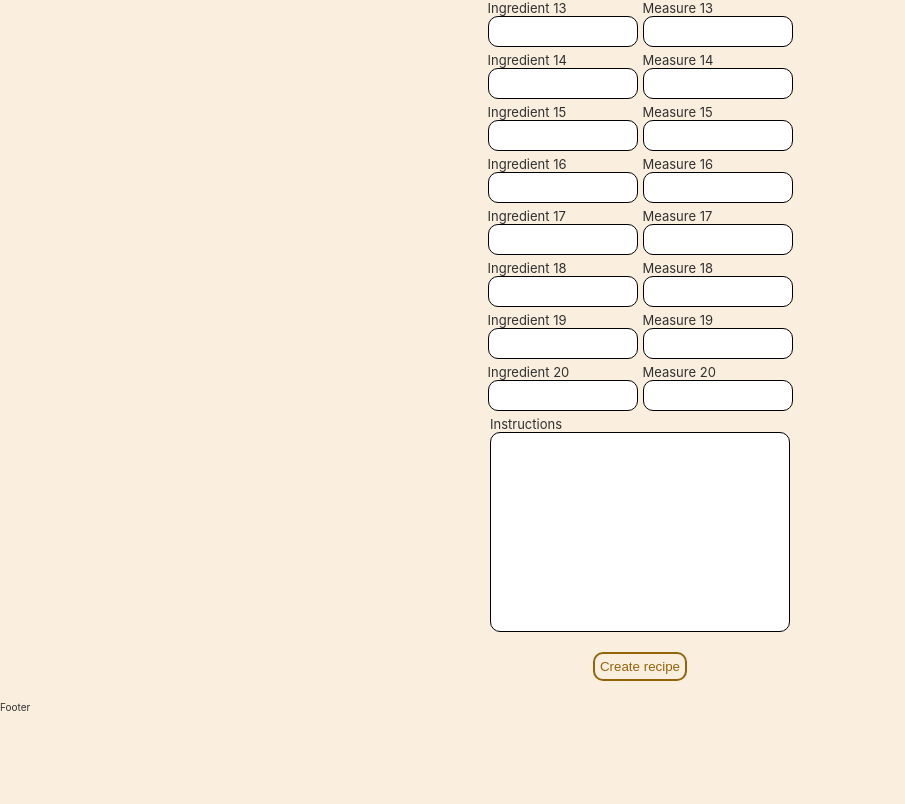
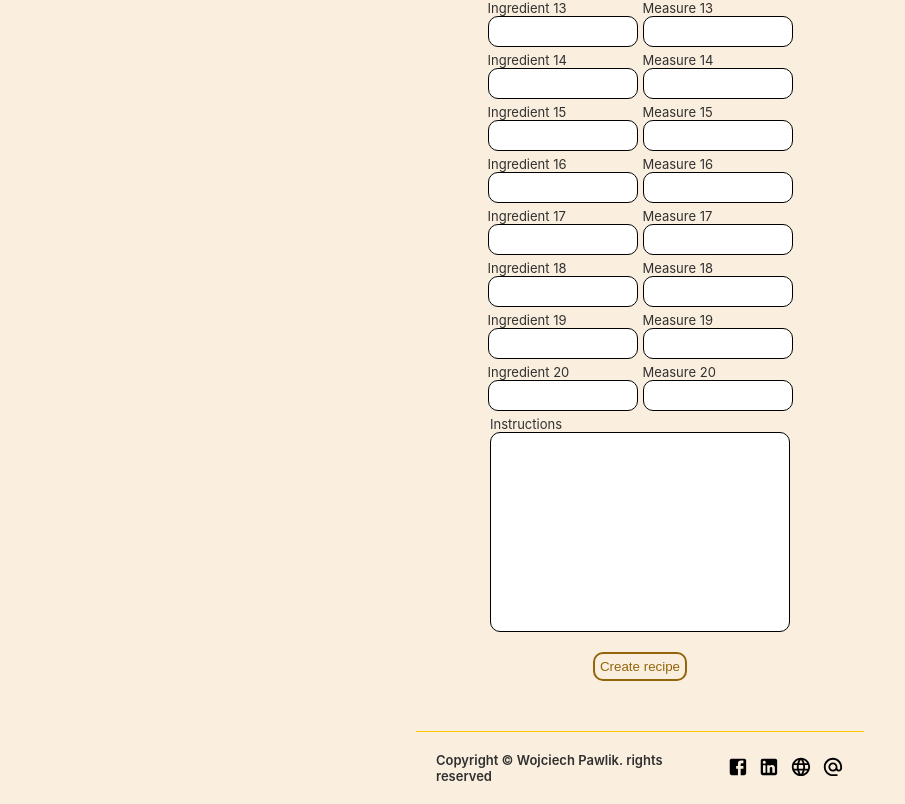
Before and after one commit to W-Pawlik/Recipe-Finder, a React (Create React App) app in the folder recipe-finder/: page / in a window 1280 px wide. Shown: the part 2066-2870 px from the top of the page, without its empty margins (0-905 px from the left). Before the commit the page ends 2779 px from the top, so only its background shows below. Built offline with nearby package versions, Linux system fonts and the light colour scheme.

Commit message:
Created Footer
Created footer with reusable component for social media icons. Implemented css modules to that component.

```diff
--- a/recipe-finder/package.json
+++ b/recipe-finder/package.json
@@ -5,11 +5,15 @@
   "dependencies": {
     "@ant-design/icons": "^5.4.0",
     "@coreui/icons": "^3.0.1",
+    "@emotion/react": "^11.13.3",
+    "@emotion/styled": "^11.13.0",
     "@fortawesome/fontawesome-svg-core": "^6.6.0",
     "@fortawesome/free-brands-svg-icons": "^6.6.0",
     "@fortawesome/free-regular-svg-icons": "^6.6.0",
     "@fortawesome/free-solid-svg-icons": "^6.6.0",
     "@fortawesome/react-fontawesome": "^0.2.2",
+    "@mui/icons-material": "^6.0.2",
+    "@mui/material": "^6.0.2",
     "@testing-library/jest-dom": "^5.17.0",
     "@testing-library/react": "^13.4.0",
     "@testing-library/user-event": "^13.5.0",
--- a/recipe-finder/src/components/Footer/Footer.js
+++ b/recipe-finder/src/components/Footer/Footer.js
@@ -1,7 +1,36 @@
+import styles from "./Footer.module.css";
+import SocialMediaContainer from "../ui/SocialMediaContainer/SocialMediaContainer";
+import FacebookIcon from "@mui/icons-material/Facebook";
+import LinkedInIcon from "@mui/icons-material/LinkedIn";
+import LanguageIcon from "@mui/icons-material/Language";
+import AlternateEmailIcon from "@mui/icons-material/AlternateEmail";
+
 export default function Footer() {
   return (
-    <footer>
-      <p>Footer</p>
+    <footer className={styles.footer}>
+      <div className={styles.footerContent}>
+        <p>Copyright &copy; Wojciech Pawlik. rights reserved</p>
+        <SocialMediaContainer
+          icons={[
+            {
+              icon: <FacebookIcon fontSize="large" />,
+              url: "https://www.facebook.com",
+            },
+            {
+              icon: <LinkedInIcon fontSize="large" />,
+              url: "https://pl.linkedin.com/",
+            },
+            {
+              icon: <LanguageIcon fontSize="large" />,
+              url: "https://WojciechPawlik.pl",
+            },
+            {
+              icon: <AlternateEmailIcon fontSize="large" />,
+              url: "https://mail.google.com/mail/?view=cm&fs=1&to=wojtek.pawlik17@gmail.com",
+            },
+          ]}
+        />
+      </div>
     </footer>
   );
 }
--- /dev/null
+++ b/recipe-finder/src/components/Footer/Footer.module.css
@@ -0,0 +1,17 @@
+.footer {
+  margin-top: 3rem;
+  font-size: 1.3rem;
+  font-weight: 600;
+  display: flex;
+  justify-content: center;
+}
+
+.footerContent {
+  width: 35%;
+  display: flex;
+  align-items: center;
+  justify-content: center;
+  gap: 1rem;
+  padding: 2rem;
+  border-top: 1px solid rgb(255, 196, 0);
+}
--- a/recipe-finder/src/components/Header/Header.js
+++ b/recipe-finder/src/components/Header/Header.js
@@ -4,7 +4,6 @@
   return (
     <header className="header">
       <h1>🔍 Recipe finder 🔎</h1>
-      {/* <button onClick={onFocus}>Sarch recipe</button> */}
     </header>
   );
 }
--- /dev/null
+++ b/recipe-finder/src/components/ui/SocialMediaContainer/SocialMediaContainer.js
@@ -0,0 +1,28 @@
+import styles from "./SocialMediaContainer.module.css";
+
+export default function SocialMediaContainer({ icons, contDirection = "row" }) {
+  const listDirectionCss = {
+    flexDirection: `${contDirection}`,
+  };
+  return (
+    <div className={styles.socialMediaContainer}>
+      <ul
+        className={styles.list}
+        style={{ flexDirection: listDirectionCss.flexDirection }}
+      >
+        {icons.map(({ icon, url }) => (
+          <li>
+            <a
+              className={styles.iconStyle}
+              href={url}
+              target="_blank"
+              rel="noreferrer"
+            >
+              <p>{icon}</p>
+            </a>
+          </li>
+        ))}
+      </ul>
+    </div>
+  );
+}
--- /dev/null
+++ b/recipe-finder/src/components/ui/SocialMediaContainer/SocialMediaContainer.module.css
@@ -0,0 +1,13 @@
+.socialMediaContainer {
+  margin-left: 1rem;
+}
+
+.list {
+  display: flex;
+  list-style: none;
+  gap: 1rem;
+}
+
+.iconStyle {
+  color: black;
+}
```
Also changed, not shown: 2 other files (tests, documents, lock files or other folders).
